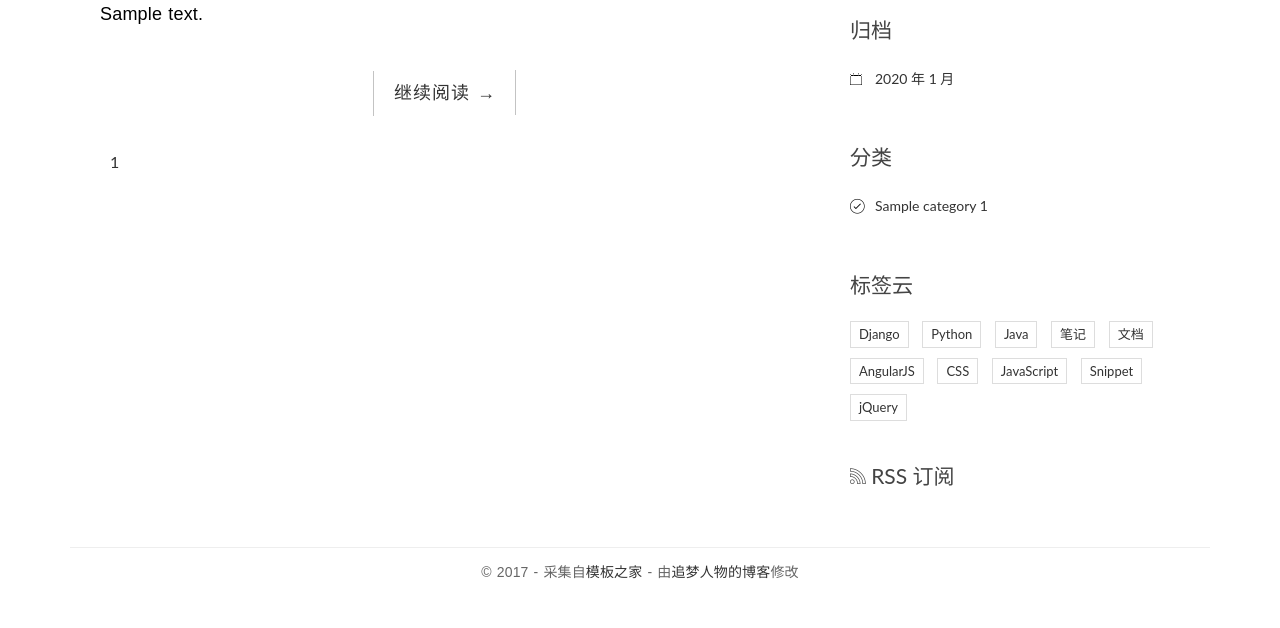
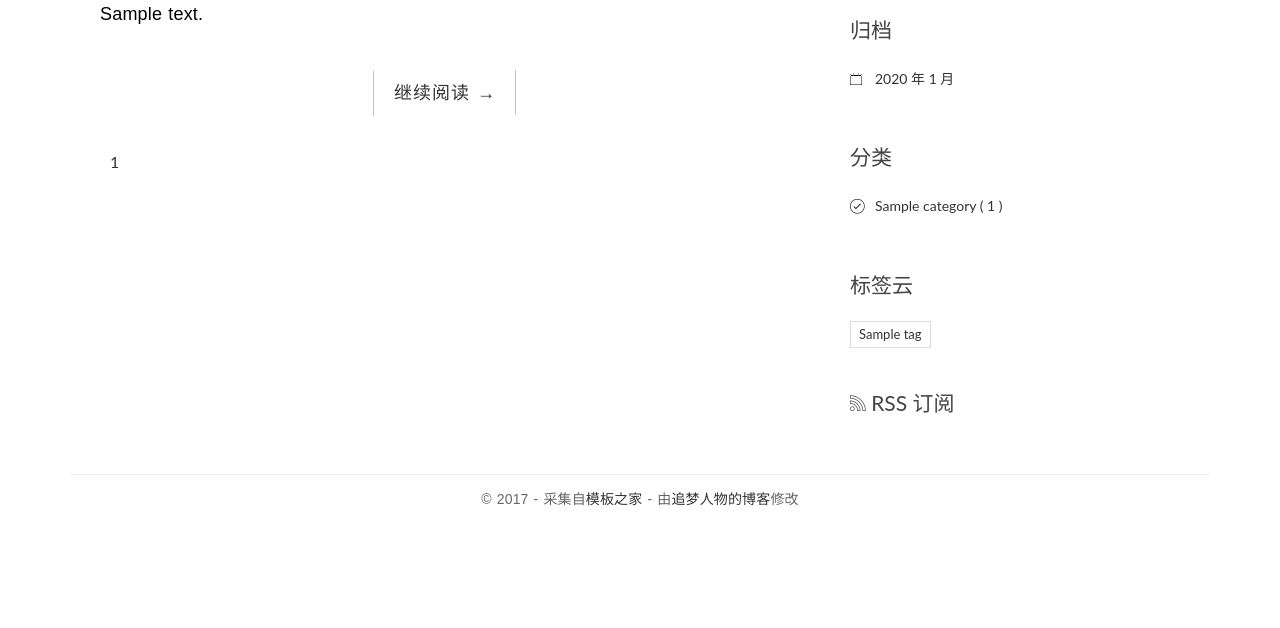
Before and after one commit to ice-a/django, a Django app: page / in a window 1280 px wide. Shown: the part 285-913 px from the top of the page. After the commit the page ends 791 px from the top, so only its background shows below. Run offline with Django 3.2, Linux system fonts and the light colour scheme; data comes from the database, SQL or seed files in the repository; tables that the repository leaves empty hold one stand-in row (values such as "Sample post"); some libraries are stand-ins or nearby versions.

Commit message:
5-22 自己的程序总是出错 照着视频敲了一遍

```diff
--- a/demo4/blog/models.py
+++ b/demo4/blog/models.py
@@ -1,5 +1,6 @@
 from django.db import models
 from django.contrib.auth.models import User
+from tinymce.models import HTMLField
 # Create your models here.
 class Category(models.Model):
     title=models.CharField(max_length=30)
@@ -20,3 +21,15 @@ class Article(models.Model):
     auther=models.ForeignKey(User,models.CASCADE)
     def __str__(self):
         return self.title
+class MessageInfo(models.Model):
+    username = models.CharField(max_length=20)
+    email = models.EmailField(blank=True, null=True)
+    subject = models.CharField(max_length=50)
+    # 非Django原生类型
+    info = HTMLField()
+    class Meta():
+        verbose_name = "信息"
+        verbose_name_plural = verbose_name
+
+    def __str__(self):
+        return self.subject
--- a/demo4/blog/templatetags/extend_fun.py
+++ b/demo4/blog/templatetags/extend_fun.py
@@ -23,3 +23,7 @@ def getlatestarticles(num=3):
 @register.simple_tag
 def getarchives(num=3):
     return Article.objects.dates("create_time",'month',order='DESC')[:num]
+
+@register.simple_tag
+def gettags():
+    return Tag.objects.all()
--- a/demo4/blog/urls.py
+++ b/demo4/blog/urls.py
@@ -1,9 +1,14 @@
 from django.conf.urls import url
 from . import views
+from . import feed
 app_name = 'blog'
 urlpatterns = [
 
     url(r'^detail/(\d+)/$', views.detail, name='detail'),
     url(r'^archives/(\d+)/(\d+)/$',views.archives,name='archives'),
+    url(r'^category/(\d+)/$',views.category,name='category'),
+    url(r'^tag/(\d+)/$', views.tag,name='tag'),
+    url(r'^rss/$',feed.BlogFeed(),name='rss'),
+    url(r'^contactus/$',views.Contacts.as_view(),name='contactus'),
     url(r'^$', views.index, name='index'),
 ]
--- a/demo4/blog/views.py
+++ b/demo4/blog/views.py
@@ -1,8 +1,10 @@
 from django.shortcuts import render,get_object_or_404,redirect,reverse
 from django.http import HttpResponse
-from .models import Article
+from .models import Article,Category,Tag
 from django.core.paginator import Paginator
 import markdown
+from django.views.generic import View
+from .forms import ContactForm
 from datetime import datetime
 # Create your views here.
 from comments.forms import CommentForm
@@ -31,3 +33,35 @@ def archives(request,year,month):
     paginator = Paginator(articles, 1)
     page = paginator.get_page(1)
     return render(request,'index.html',{'page':page})
+def category(request,id):
+
+    pagenum = request.GET.get("page")
+    pagenum = 1 if pagenum == None else pagenum
+
+    articles = get_object_or_404(Category,pk=id).article_set.all()
+    paginator = Paginator(articles, 1)
+    # 传入页码得到一个页面   page包含所有信息
+    page = paginator.get_page(pagenum)
+    page.parms = "/category/%s/"%(id,)
+    return render(request, 'index.html', {"page": page })
+
+def tag(request,id):
+    pagenum = request.GET.get("page")
+    pagenum = 1 if pagenum == None else pagenum
+
+    articles = get_object_or_404(Tag, pk=id).article_set.all()
+    paginator = Paginator(articles, 1)
+    # 传入页码得到一个页面   page包含所有信息
+    page = paginator.get_page(pagenum)
+    page.parms = "/tag/%s/"%(id,)
+    return render(request, 'index.html', {"page": page})
+
+class Contacts(View):
+    def get(self,request):
+        cf = ContactForm()
+        return render(request, 'contact.html',locals())
+    def post(self,request):
+        cf = ContactForm(request.POST)
+        cf.save()
+        cf = ContactForm()
+        return render(request, 'contact.html', {"info":'成功',"cf":cf})
--- a/demo4/templates/base.html
+++ b/demo4/templates/base.html
@@ -107,10 +107,10 @@
                 <div class="widget widget-category">
                     <h3 class="widget-title">分类</h3>
                     <ul>
-                        {% getcategorys as categorys  %}
+                        {% getcategorys  as categorys  %}
                         {% for category in categorys %}
 
-                            <li><a href="#"> {{ category.title }} <span class="post-count">{{ category.article_set.count }} </span>   </a></li>
+                            <li><a href="{% url 'blog:category' category.id %}"> {{ category.title }} <span class="post-count">( {{ category.article_set.count }} )</span>   </a></li>
                         {% endfor %}
 
                     </ul>
@@ -119,40 +119,19 @@
                 <div class="widget widget-tag-cloud">
                     <h3 class="widget-title">标签云</h3>
                     <ul>
-                        <li>
-                            <a href="#">Django</a>
+                        {% gettags as tags %}
+                        {% for tag in tags %}
+                         <li>
+                            <a href="{% url 'blog:tag' tag.id %}">{{ tag.title }}</a>
                         </li>
-                        <li>
-                            <a href="#">Python</a>
-                        </li>
-                        <li>
-                            <a href="#">Java</a>
-                        </li>
-                        <li>
-                            <a href="#">笔记</a>
-                        </li>
-                        <li>
-                            <a href="#">文档</a>
-                        </li>
-                        <li>
-                            <a href="#">AngularJS</a>
-                        </li>
-                        <li>
-                            <a href="#">CSS</a>
-                        </li>
-                        <li>
-                            <a href="#">JavaScript</a>
-                        </li>
-                        <li>
-                            <a href="#">Snippet</a>
-                        </li>
-                        <li>
-                            <a href="#">jQuery</a>
-                        </li>
+                        {% empty %}
+                            <li>没有标签</li>
+                        {% endfor %}
+
                     </ul>
                 </div>
                 <div class="rss">
-                    <a href=""><span class="ion-social-rss-outline"></span> RSS 订阅</a>
+                    <a href="{% url 'blog:rss' %}"><span class="ion-social-rss-outline"></span> RSS 订阅</a>
                 </div>
             </aside>
         </div>
@@ -185,6 +164,5 @@
 </div>
 
 <script src="/static/js/script.js"></script>
-
 </body>
 </html>
```
